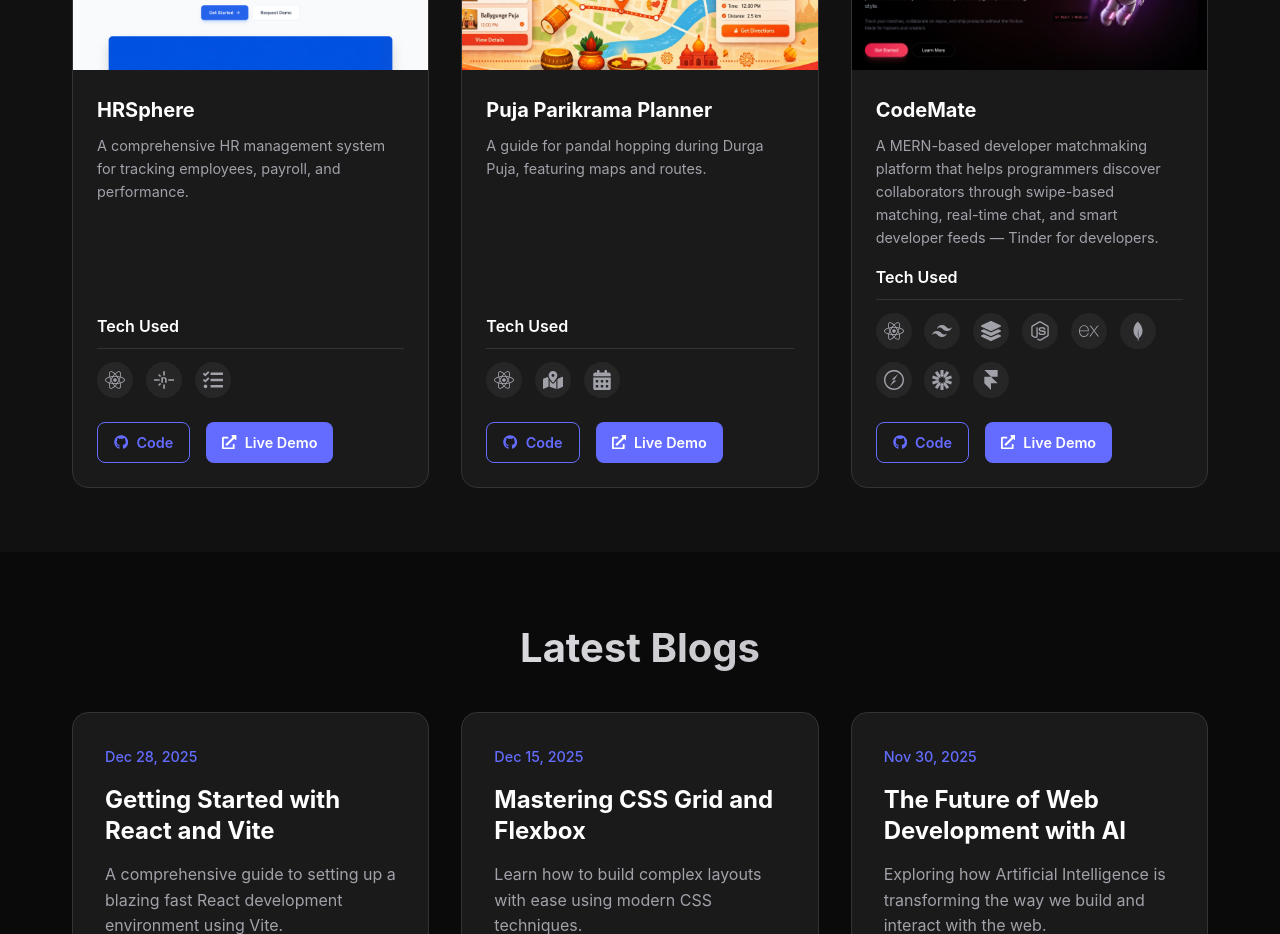
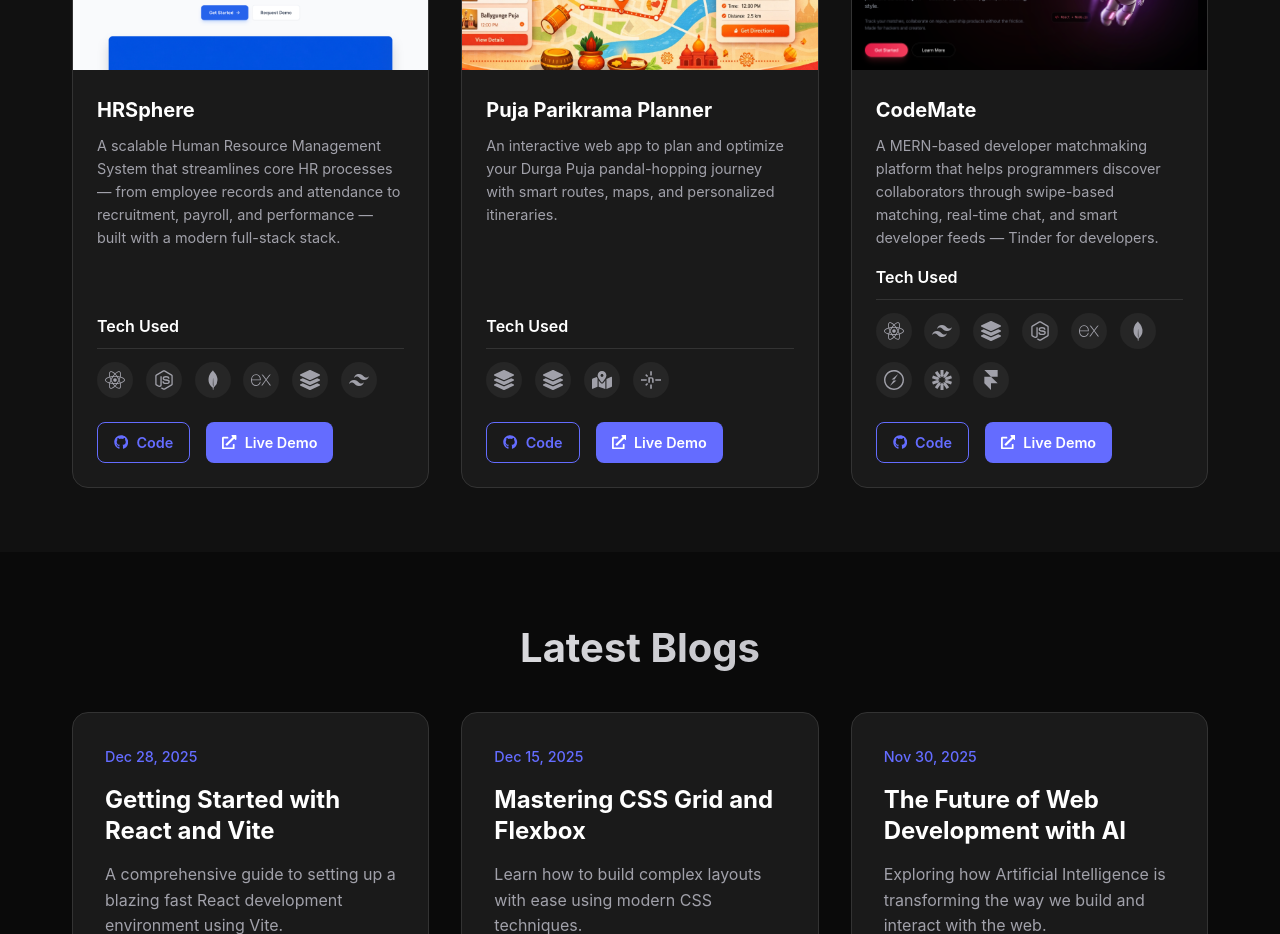
Before and after one commit to arunabha369/portfolio, a React (Vite) app: page / in a window 1280 px wide. Shown: the part 2420-3354 px from the top of the page. Built offline with nearby package versions, Linux system fonts and the light colour scheme.

Commit message:
feat: enhance project descriptions and update tech stack tags for HRSphere and Puja Parikrama Planner projects.

```diff
--- a/src/components/Projects.jsx
+++ b/src/components/Projects.jsx
@@ -94,18 +94,26 @@ const Projects = () => {
     const projects = [
         {
             title: "HRSphere",
-            description: "A comprehensive HR management system for tracking employees, payroll, and performance.",
-            tags: ["React", "Netlify", "Management"],
+            description: "A scalable Human Resource Management System that streamlines core HR processes — from employee records and attendance to recruitment, payroll, and performance — built with a modern full-stack stack.",
+            tags: ["React", "Node.js", "MongoDB", "Express", "Vite", "Tailwind CSS"],
             image: hrSphereImg,
-            links: { demo: "https://hrsphere.netlify.app/", code: "https://github.com/arunabha369/HRSphere" }
+            links: {
+                demo: "https://hrsphere.netlify.app/",
+                code: "https://github.com/arunabha369/HRSphere"
+            }
         },
+
         {
             title: "Puja Parikrama Planner",
-            description: "A guide for pandal hopping during Durga Puja, featuring maps and routes.",
-            tags: ["React", "Maps", "Event"],
+            description: "An interactive web app to plan and optimize your Durga Puja pandal-hopping journey with smart routes, maps, and personalized itineraries.",
+            tags: ["JavaScript", "Leaflet.js", "Maps", "Netlify"],
             image: pujaParikramaImg,
-            links: { demo: "https://pujaparikrama.online", code: "https://github.com/arunabha369/puja-parikrama" }
+            links: {
+                demo: "https://pujaparikrama.online",
+                code: "https://github.com/arunabha369/puja-parikrama"
+            }
         },
+
         {
             title: "CodeMate",
             description: "A MERN-based developer matchmaking platform that helps programmers discover collaborators through swipe-based matching, real-time chat, and smart developer feeds — Tinder for developers.",
```
